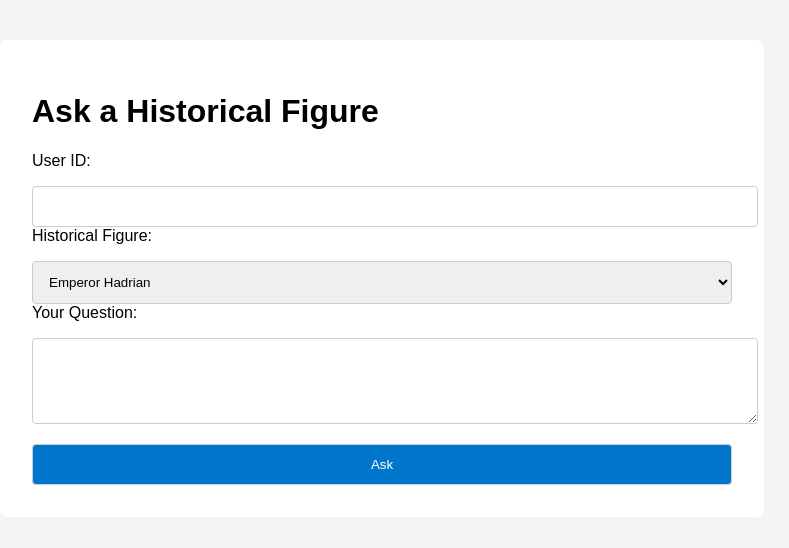
After one commit to Alx-B75/places_in_time_chatbot, a FastAPI app: template frontend/templates/ask_figure.html in a window 1280 px wide. The commit adds this page. Shown: the top 548 px of the page, without its empty margins (258-1047 px from the left). Run offline with FastAPI, Linux system fonts and the light colour scheme; the template is opened without the code that fills it, so the values that code supplies are empty.

Commit message:
Working basic frontend with single question interaction.

```diff
--- a/backend/main.py
+++ b/backend/main.py
@@ -293,6 +293,52 @@ def get_messages_by_thread(thread_id: int, limit: int = 50, db: Session = Depend
         .all()
 
 
+@app.post("/figures/ask", response_class=HTMLResponse)
+def ask_figure_html(
+    request: Request,
+    user_id: int = Form(...),
+    figure_slug: str = Form(...),
+    message: str = Form(...),
+    db: Session = Depends(get_db_chat)
+):
+    user = crud.get_user_by_id(db, user_id)
+    if not user:
+        raise HTTPException(status_code=404, detail="User not found")
+
+    from backend.figures_database import FigureSessionLocal
+    from backend.models import HistoricalFigure
+
+    fig_db = FigureSessionLocal()
+    figure = fig_db.query(HistoricalFigure).filter(HistoricalFigure.slug == figure_slug).first()
+    system_prompt = figure.persona_prompt if figure and figure.persona_prompt else "You are a historical guide."
+    fig_db.close()
+
+    client = OpenAI()
+
+    response = client.chat.completions.create(
+        model="gpt-4o",
+        messages=[
+            {"role": "system", "content": system_prompt},
+            {"role": "user", "content": message}
+        ],
+        temperature=0.7
+    )
+    answer = response.choices[0].message.content
+
+    chat = schemas.ChatMessageCreate(
+        user_id=user_id,
+        role="assistant",
+        message=answer,
+        model_used="gpt-4o-mini",
+        source_page="figures/ask",
+    )
+    db_msg = crud.create_chat_message(db, chat)
+
+    return templates.TemplateResponse("ask_figure.html", {
+        "request": request,
+        "response": db_msg
+    })
+
 @app.get("/", response_class=HTMLResponse)
 def index(request: Request, db: Session = Depends(get_db_chat)):
     threads = crud.get_threads_by_user(db, user_id=1)  # Replace 1 with session later
@@ -320,6 +366,14 @@ def view_thread(thread_id: int, request: Request, db: Session = Depends(get_db_c
         "messages": messages,
         "user_id": thread.user_id,  # needed in next step
     })
+
+
+@app.get("/figures/ask", response_class=HTMLResponse)
+def get_ask_figure_page(request: Request):
+    """
+    Serve the Ask a Historical Figure form page.
+    """
+    return templates.TemplateResponse("ask_figure.html", {"request": request})
 
 
 
--- /dev/null
+++ b/frontend/templates/ask_figure.html
@@ -0,0 +1,50 @@
+<!DOCTYPE html>
+<html lang="en">
+<head>
+    <meta charset="UTF-8">
+    <title>Ask a Historical Figure – Places in Time</title>
+    <style>
+        body { font-family: Arial, sans-serif; background: #f4f4f4; padding: 2rem; }
+        .container { max-width: 700px; margin: auto; background: #fff; padding: 2rem; border-radius: 8px; }
+        input, textarea, select, button {
+            width: 100%; padding: 0.75rem; margin-top: 1rem;
+            border: 1px solid #ccc; border-radius: 4px;
+        }
+        button { background: #0077cc; color: white; }
+        .response-box { margin-top: 2rem; background: #eef6ff; padding: 1rem; border-radius: 6px; }
+        .response-box h3 { margin-top: 0; }
+    </style>
+</head>
+<body>
+<div class="container">
+    <h1>Ask a Historical Figure</h1>
+
+    <form action="/figures/ask" method="post">
+        <label for="user_id">User ID:</label>
+        <input type="number" name="user_id" value="{{ response.user_id if response else '' }}" required>
+
+        <label for="figure_slug">Historical Figure:</label>
+        <select name="figure_slug" required>
+            <option value="emperor-hadrian" {% if response and response.source_page == 'figures/ask' %}selected{% endif %}>Emperor Hadrian</option>
+            <option value="flavius-cerialis">Flavius Cerialis</option>
+            <option value="guy-fawkes">Guy Fawkes</option>
+        </select>
+
+        <label for="message">Your Question:</label>
+        <textarea name="message" rows="4" required></textarea>
+
+        <button type="submit">Ask</button>
+    </form>
+
+    {% if response %}
+        <div class="response-box">
+            <h3>You asked:</h3>
+            <p><strong>User:</strong> {{ response.source_page_question or 'Your original question' }}</p>
+
+            <h3>Response:</h3>
+            <p><strong>{{ response.role.title() }}:</strong> {{ response.message }}</p>
+        </div>
+    {% endif %}
+</div>
+</body>
+</html>
--- a/frontend/templates/threads.html
+++ b/frontend/templates/threads.html
@@ -150,6 +150,10 @@
             {% else %}
                 <p>You haven’t started any threads yet. Create one below to begin exploring history!</p>
             {% endif %}
+
+            <a href="/static/ask_figure.html">
+    <button>Ask a Historical Figure</button>
+</a>
         </section>
 
 
```
